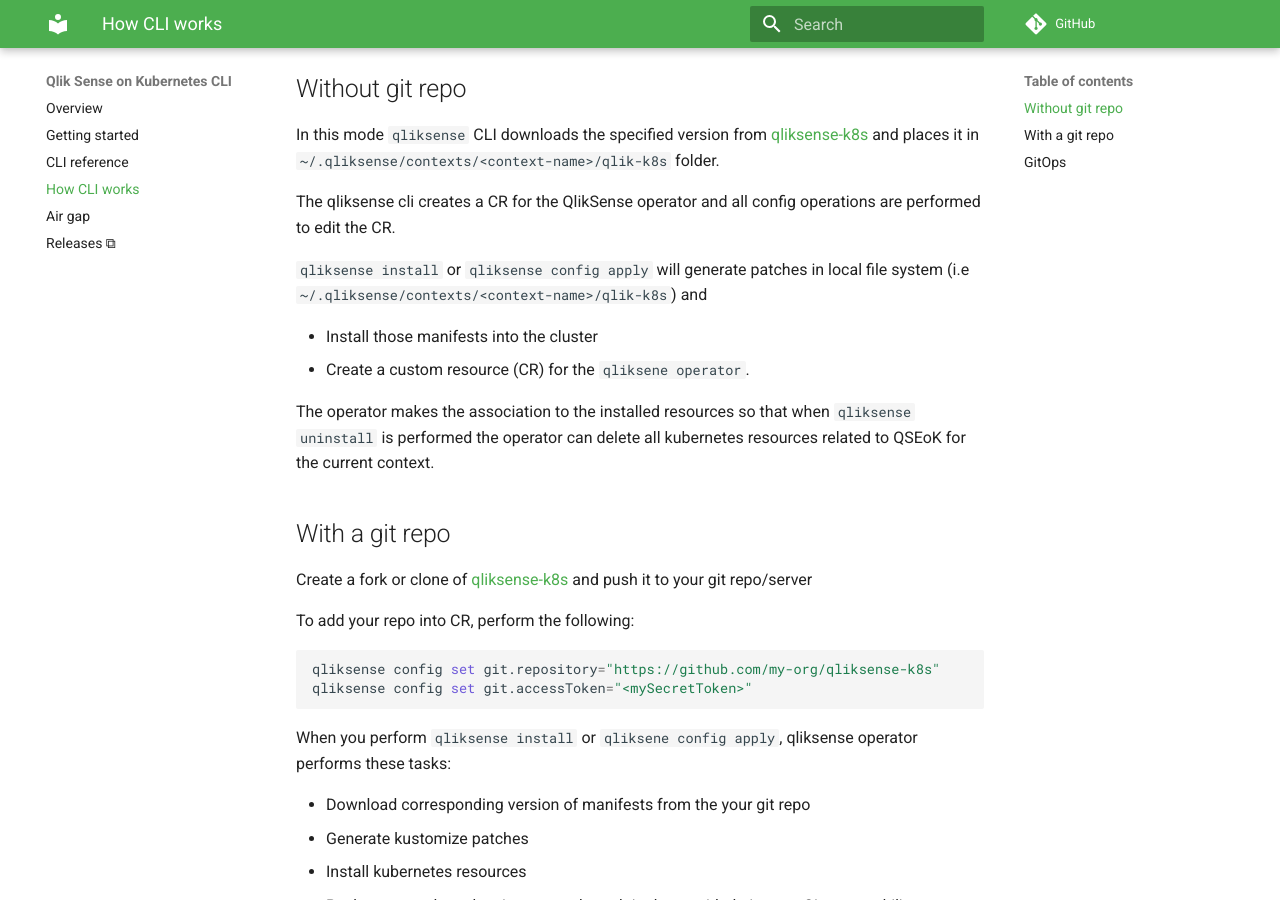
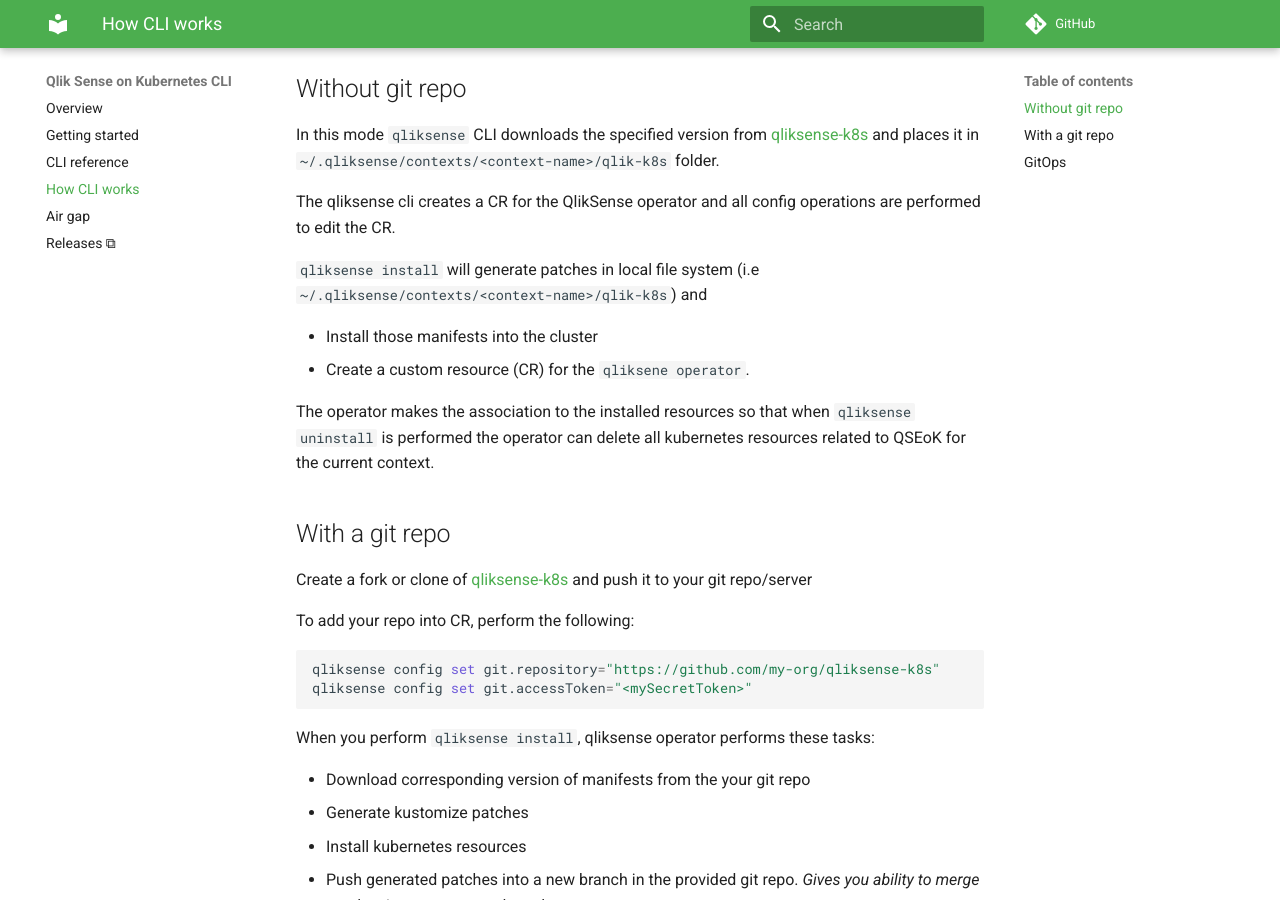
Before and after one commit to qlik-oss/sense-installer, an MkDocs documentation site: the page built from docs/concepts.md, in a window 1280 px wide and 900 px high, scrolled down 1018 px. Built offline with MkDocs 1.6.1 and Material for MkDocs 9.7.7, drawn with Linux system fonts in a browser that asks for light colours; comment, search, counter and statistics services are not loaded.

Commit message:
upgrade k-api and remove config-apply
Signed-off-by: Foysal Iqbal <mqb@qlik.com>

````diff
--- a/docs/concepts.md
+++ b/docs/concepts.md
@@ -50,7 +50,7 @@
 
 The qliksense cli creates a CR for the QlikSense operator and all config operations are performed to edit the CR.
 
-`qliksense install` or `qliksense config apply` will generate patches in local file system (i.e `~/.qliksense/contexts/<context-name>/qlik-k8s`) and
+`qliksense install` will generate patches in local file system (i.e `~/.qliksense/contexts/<context-name>/qlik-k8s`) and
 
 - Install those manifests into the cluster
 - Create a custom resource (CR) for the `qliksene operator`.
@@ -68,7 +68,7 @@
 qliksense config set git.accessToken="<mySecretToken>"
 ```
 
-When you perform `qliksense install` or `qliksene config apply`, qliksense operator performs these tasks:
+When you perform `qliksense install`, qliksense operator performs these tasks:
 
 - Download corresponding version of manifests from the your git repo
 - Generate kustomize patches
````
Also changed, not shown: docs/command_reference.md (+0 -1 lines), 3 other files.
